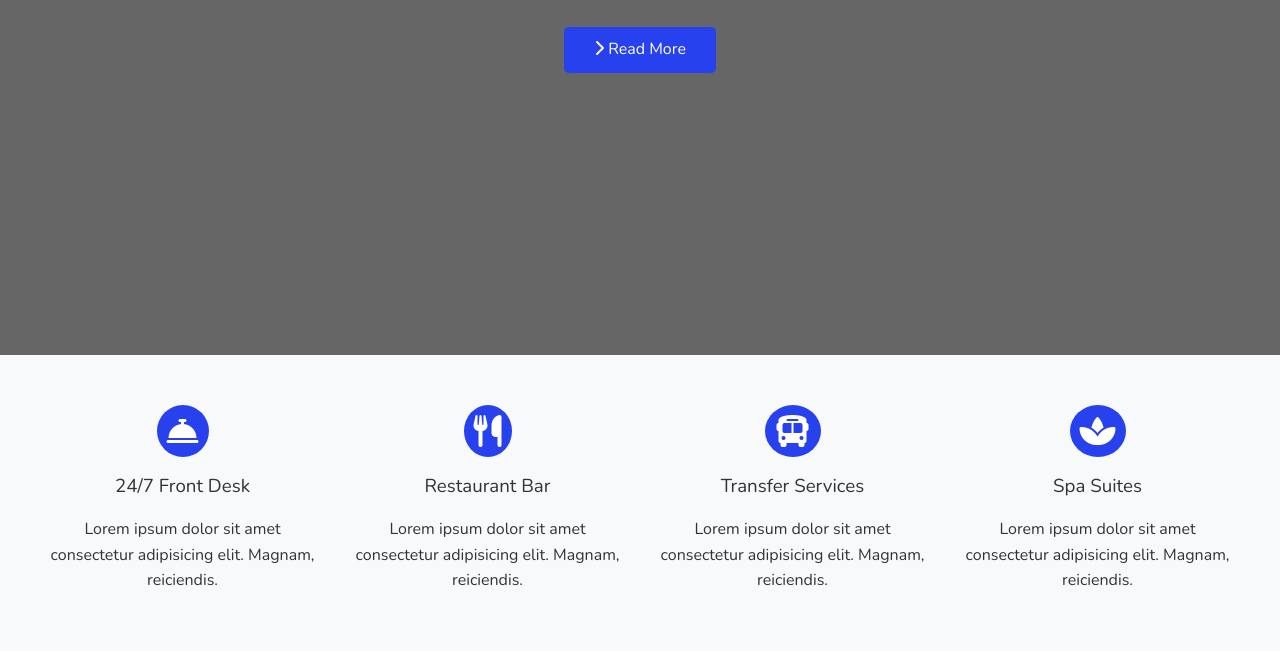
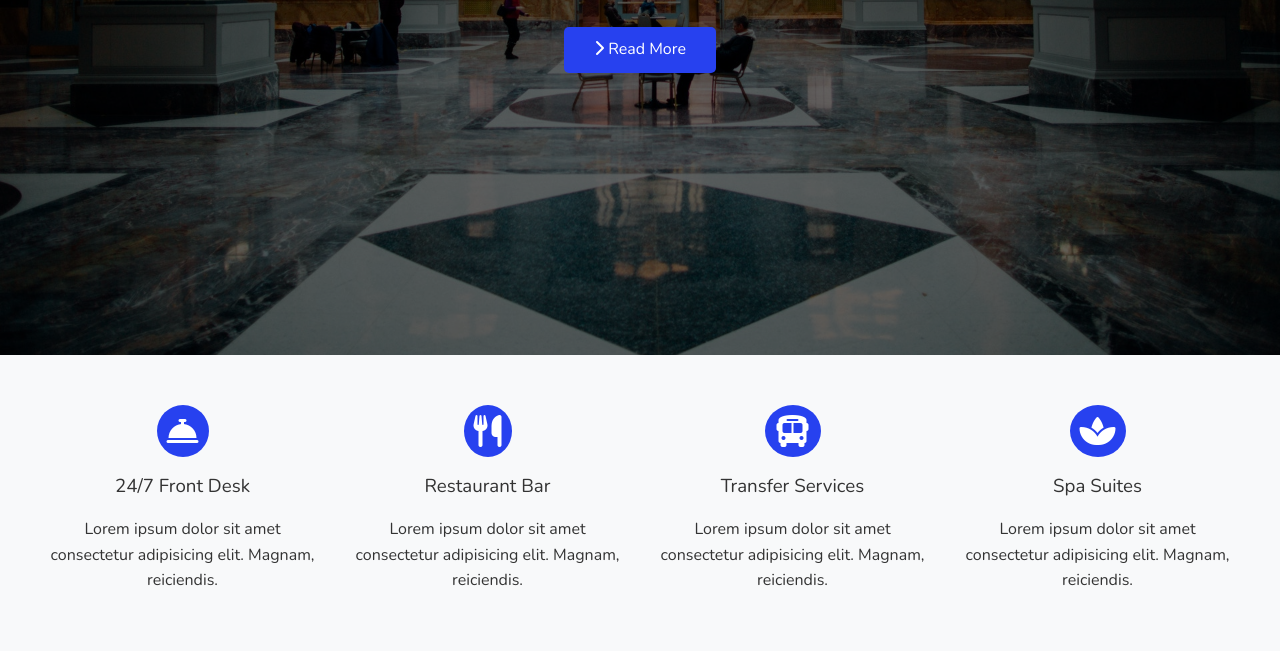
Before and after one commit to grafikeh/hotel-site, a plain HTML site: page index.html in a window 1280 px wide. Shown: the part 445-1096 px from the top of the page. Drawn offline with nearby package versions, Linux system fonts and the light colour scheme; the site is published under a folder, as on GitHub Pages, so addresses that start at the root find nothing.

Commit message:
Update style.css

```diff
--- a/css/style.css
+++ b/css/style.css
@@ -76,7 +76,7 @@ img {
 }
 /* header */
 .main-header {
-  background-image: url("/img/bg-1.jpeg");
+  background-image: url("../img/bg-1.jpeg");
   background-repeat: no-repeat;
   background-size: cover;
   background-position: center;
```
